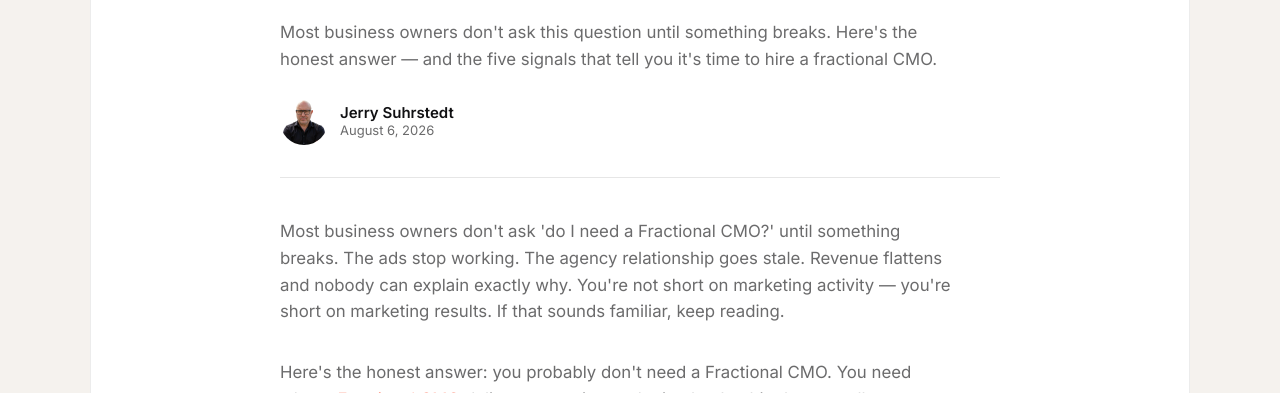
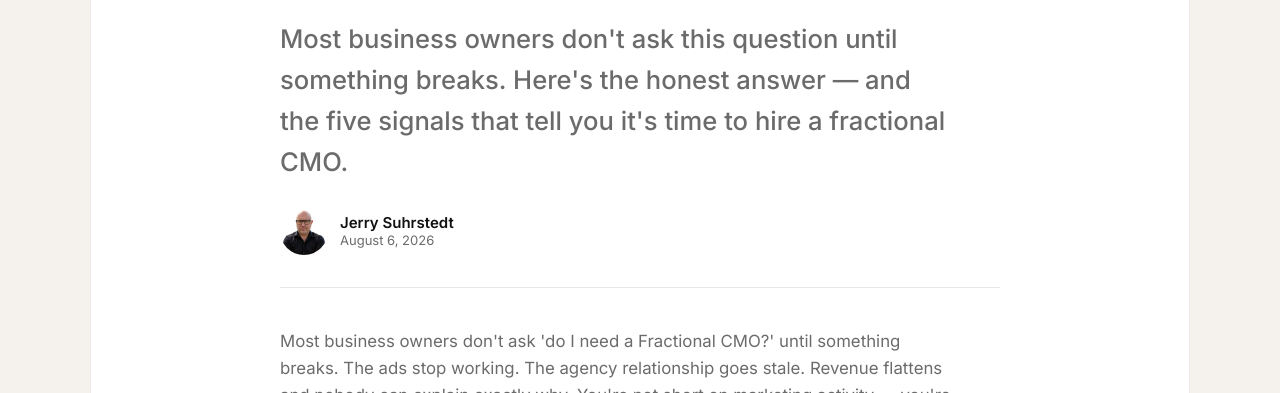
Before and after one commit to JerrySuhrstedt/sumolab_bento, an Astro site: page /insights/do-i-need-a-fractional-cmo in a window 1280 px wide. Shown: the part 707-1100 px from the top of the page. Built offline with nearby package versions, Linux system fonts and the light colour scheme; Astro itself is replaced by a stand-in of ours.

Commit message:
Increase article subtitle font size to 1.6rem medium weight
Co-Authored-By: Claude Sonnet 4.6 <noreply@anthropic.com>

```diff
--- a/src/pages/insights/[slug].astro
+++ b/src/pages/insights/[slug].astro
@@ -92,6 +92,10 @@ const publishedDate = new Date(insight.publishedAt).toLocaleDateString('en-US',
 		padding-bottom: 32px;
 		border-bottom: 1px solid var(--hairline);
 	}
+	.article-header .lede {
+		font-size: 1.6rem;
+		font-weight: 500;
+	}
 	.byline {
 		display: flex;
 		align-items: center;
```
